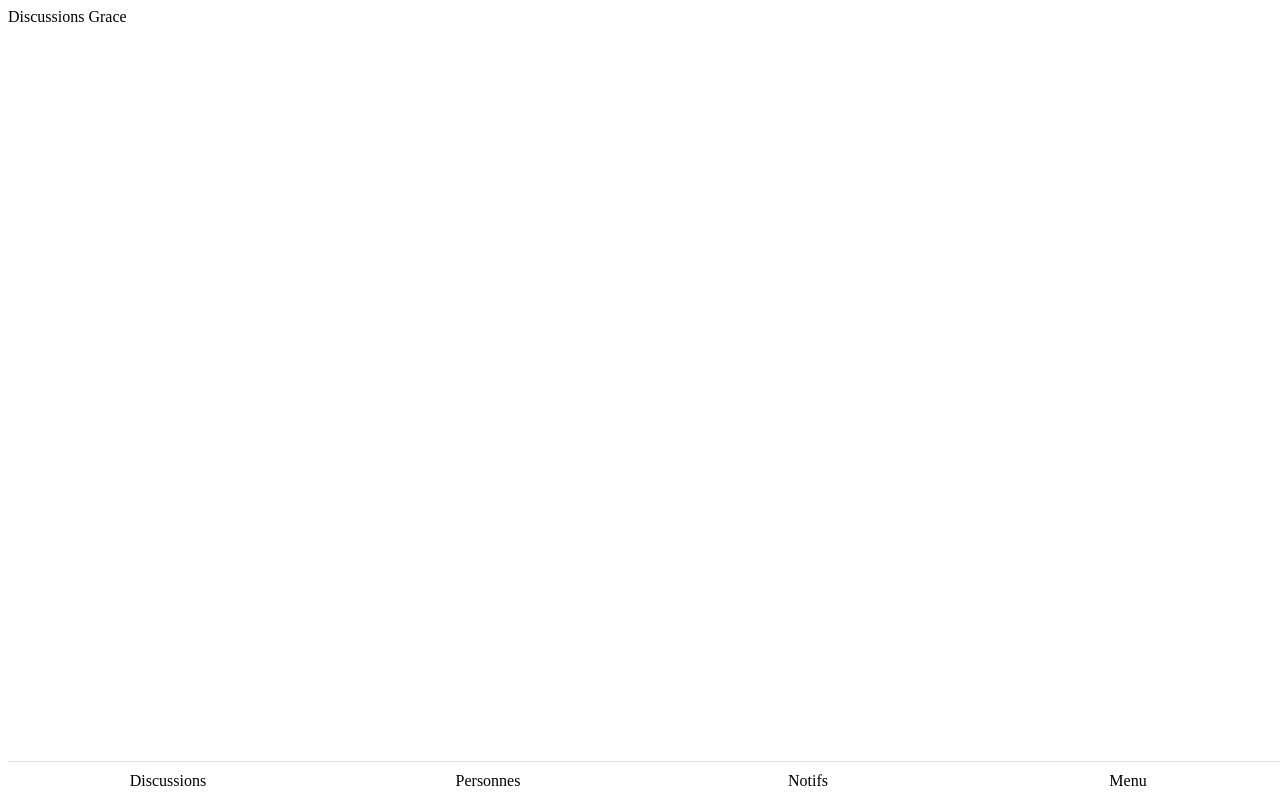
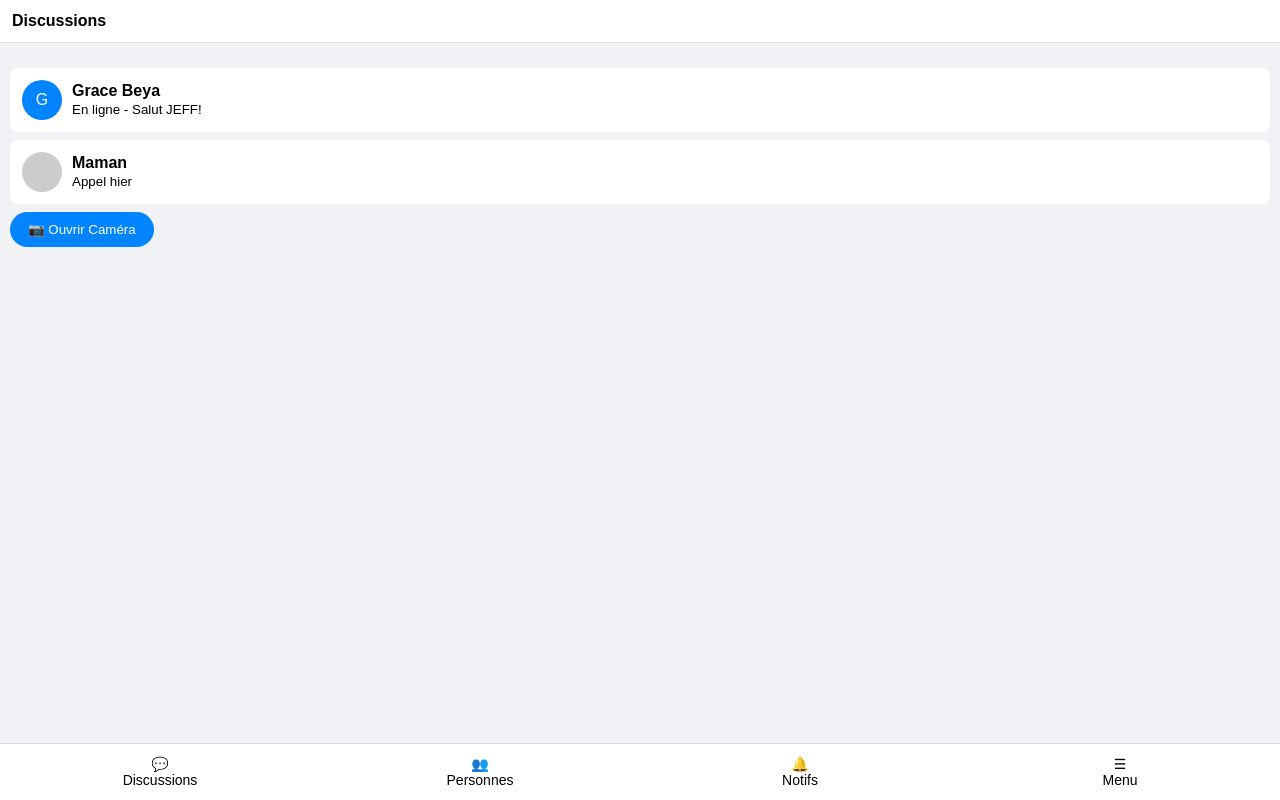
Before and after one commit to barjeanbkoin-lab/barjean-java, a plain HTML site: page index.html in a window 1280 px wide. Drawn offline with Linux system fonts and the light colour scheme.

Commit message:
Refactor index.html with structured layout and styles

```diff
--- a/index.html
+++ b/index.html
@@ -1,13 +1,40 @@
-<!DOCTYPE html><html><body>
-<div id="d">Discussions Grace</div>
-<div id="p2" style="display:none">Personnes</div>
-<div id="n" style="display:none">Notifs</div>
-<div id="me" style="display:none">Menu</div>
-<div style="position:fixed;bottom:0;display:flex;width:100%;background:#fff;border-top:1px solid #ddd">
-<div onclick="show('d')" style="flex:1;text-align:center;padding:10px">Discussions</div>
-<div onclick="show('p2')" style="flex:1;text-align:center;padding:10px">Personnes</div>
-<div onclick="show('n')" style="flex:1;text-align:center;padding:10px">Notifs</div>
-<div onclick="show('me')" style="flex:1;text-align:center;padding:10px">Menu</div>
+<!DOCTYPE html>
+<html><head><meta charset="utf-8"><meta name="viewport" content="width=device-width,initial-scale=1">
+<style>
+body{margin:0;font-family:Arial;background:#f0f2f5}
+.top{position:fixed;top:0;left:0;right:0;background:#fff;padding:12px;font-weight:bold;border-bottom:1px solid #ddd;z-index:10}
+.content{padding:60px 10px 70px 10px}
+.card{background:#fff;padding:12px;border-radius:8px;margin:8px 0;display:flex;align-items:center}
+.bot{position:fixed;bottom:0;left:0;right:0;display:flex;background:#fff;border-top:1px solid #ddd}
+.bot div{flex:1;text-align:center;padding:12px;font-size:14px}
+video{width:100%;border-radius:10px}
+button{background:#0084ff;color:#fff;border:0;padding:10px 18px;border-radius:20px}
+</style></head>
+<body>
+<div class="top" id="title">Discussions</div>
+
+<div id="d" class="content">
+<div class="card"><div style="width:40px;height:40px;background:#0084ff;color:#fff;border-radius:50%;display:flex;align-items:center;justify-content:center;margin-right:10px">G</div><div><b>Grace Beya</b><br><small>En ligne - Salut JEFF!</small></div></div>
+<div class="card"><div style="width:40px;height:40px;background:#ccc;border-radius:50%;margin-right:10px"></div><div><b>Maman</b><br><small>Appel hier</small></div></div>
+<button onclick="document.getElementById('camBox').style.display='block';startCam()">📷 Ouvrir Caméra</button>
+<div id="camBox" style="display:none;margin-top:10px"><video id="v" autoplay></video><br><button onclick="stopCam()">Fermer</button></div>
 </div>
-<script>function show(x){d.style.display='none';p2.style.display='none';n.style.display='none';me.style.display='none';document.getElementById(x).style.display='block';}</script>
+
+<div id="p2" class="content" style="display:none"><div class="card">Personnes - 2 amis en ligne</div></div>
+<div id="n" class="content" style="display:none"><div class="card">🔔 Notifications - Pas de nouvelle notif</div></div>
+<div id="me" class="content" style="display:none"><div class="card">☰ Menu - JEFF Barjean<br>barjean@gmail.com</div></div>
+
+<div class="bot">
+<div onclick="go('d','Discussions')">💬<br>Discussions</div>
+<div onclick="go('p2','Personnes')">👥<br>Personnes</div>
+<div onclick="go('n','Notifs')">🔔<br>Notifs</div>
+<div onclick="go('me','Menu')">☰<br>Menu</div>
+</div>
+
+<script>
+function go(id,t){document.getElementById('d').style.display='none';document.getElementById('p2').style.display='none';document.getElementById('n').style.display='none';document.getElementById('me').style.display='none';document.getElementById(id).style.display='block';document.getElementById('title').innerText=t}
+let stream=null;
+async function startCam(){try{stream=await navigator.mediaDevices.getUserMedia({video:true});document.getElementById('v').srcObject=stream}catch(e){alert('Caméra bloquée, autorise dans le navigateur')}}
+function stopCam(){if(stream){stream.getTracks().forEach(t=>t.stop())}document.getElementById('camBox').style.display='none'}
+</script>
 </body></html>
```
